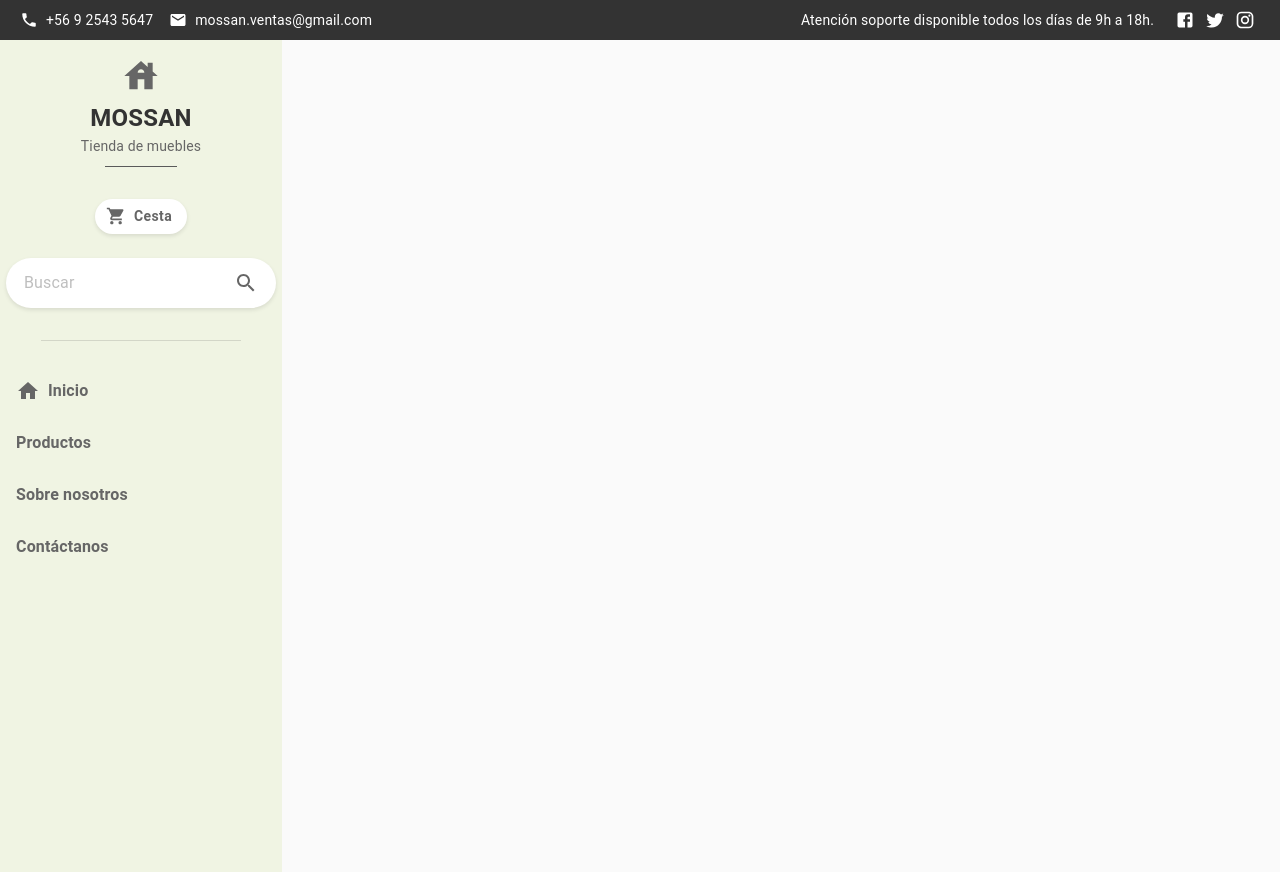
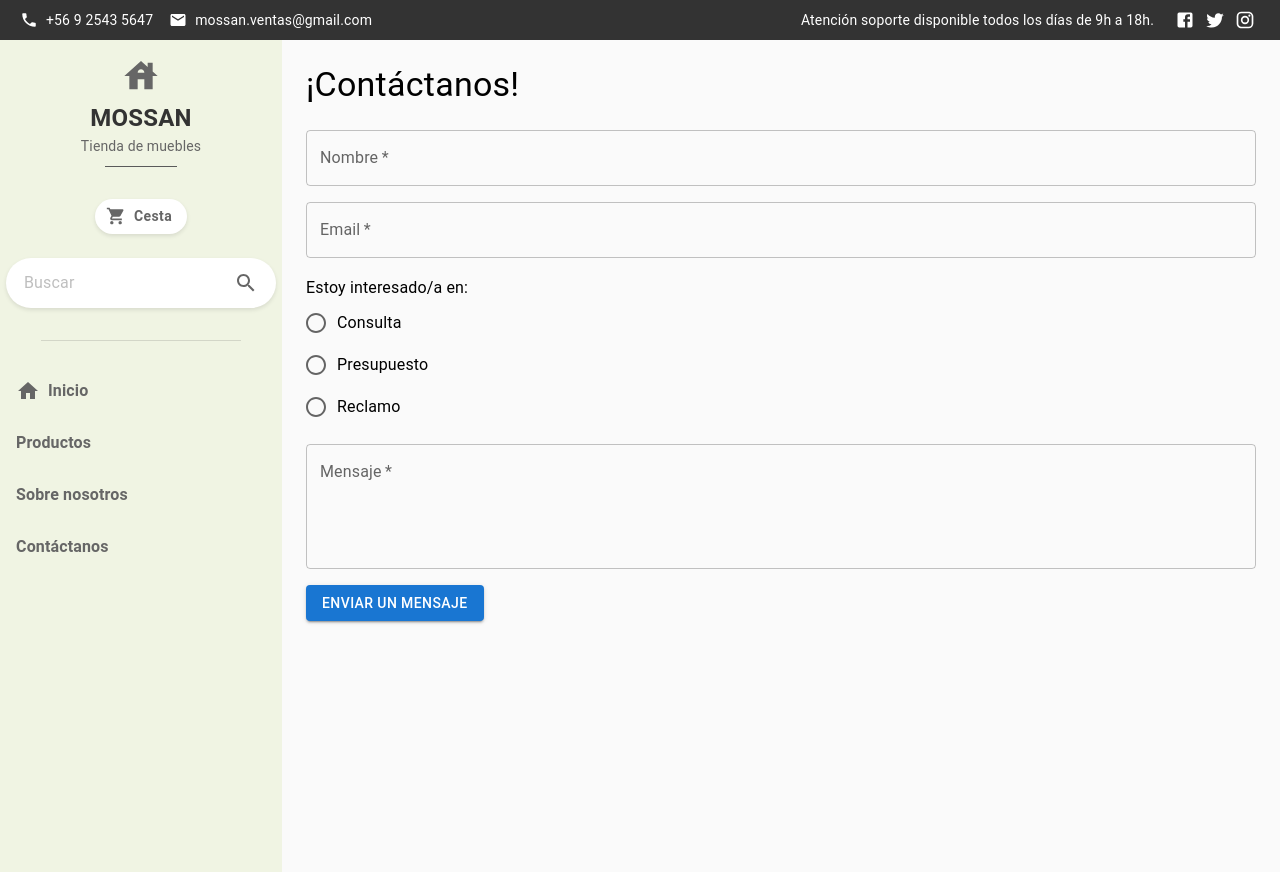
Before and after one commit to smoppthie/Mossan-Front, a React (Create React App) app: page /contact in a window 1280 px wide. Built offline with nearby package versions, Linux system fonts and the light colour scheme.

Commit message:
Creación de Apartado de Contacto.

```diff
--- /dev/null
+++ b/src/components/ContactPage.js
@@ -0,0 +1,76 @@
+// src/components/ContactPage.js
+import React, { useState } from 'react';
+import { Box, Typography, TextField, Button, RadioGroup, FormControlLabel, Radio } from '@mui/material';
+import axios from 'axios';
+
+function ContactPage() {
+  const [formData, setFormData] = useState({
+    name: '',
+    email: '',
+    interest: '',
+    message: '',
+  });
+
+  const handleChange = (e) => {
+    const { name, value } = e.target;
+    setFormData({ ...formData, [name]: value });
+  };
+
+  const handleSubmit = (e) => {
+    e.preventDefault();
+    // Enviar datos al backend para que envíe el correo electrónico
+    axios.post('http://localhost:4000/api/send-email', formData)
+      .then((response) => {
+        alert('Mensaje enviado exitosamente');
+      })
+      .catch((error) => {
+        console.error('Error al enviar el mensaje:', error);
+      });
+  };
+
+  return (
+    <Box sx={{ display: 'flex', flexDirection: 'column', padding: 3 }}>
+      <Typography variant="h4" sx={{ mb: 3 }}>¡Contáctanos!</Typography>
+      <form onSubmit={handleSubmit}>
+        <TextField
+          label="Nombre"
+          name="name"
+          fullWidth
+          sx={{ mb: 2 }}
+          onChange={handleChange}
+          required
+        />
+        <TextField
+          label="Email"
+          name="email"
+          fullWidth
+          type="email"
+          sx={{ mb: 2 }}
+          onChange={handleChange}
+          required
+        />
+        <Typography variant="subtitle1">Estoy interesado/a en:</Typography>
+        <RadioGroup name="interest" onChange={handleChange} sx={{ mb: 2 }}>
+          <FormControlLabel value="Consulta" control={<Radio />} label="Consulta" />
+          <FormControlLabel value="Presupuesto" control={<Radio />} label="Presupuesto" />
+          <FormControlLabel value="Reclamo" control={<Radio />} label="Reclamo" />
+        </RadioGroup>
+        <TextField
+          label="Mensaje"
+          name="message"
+          fullWidth
+          multiline
+          rows={4}
+          sx={{ mb: 2 }}
+          onChange={handleChange}
+          required
+        />
+        <Button variant="contained" type="submit">
+          Enviar un mensaje
+        </Button>
+      </form>
+    </Box>
+  );
+}
+
+export default ContactPage;
--- a/src/components/Sidebar.js
+++ b/src/components/Sidebar.js
@@ -132,7 +132,7 @@ function Sidebar() {
             }}
           />
         </ListItem>
-        <ListItem button sx={{ justifyContent: 'center', padding: '10px 0' }}>
+            <ListItem button component={Link} to="/contact" sx={{ justifyContent: 'center', padding: '10px 0' }}>
       <ListItemText
         primary="Contáctanos"
         primaryTypographyProps={{
--- a/src/router.js
+++ b/src/router.js
@@ -3,13 +3,15 @@ import React from 'react';
 import { Routes, Route } from 'react-router-dom';
 import MainContent from './components/MainContent';
 import ProductsPage from './components/ProductsPage';
-import AboutPage from './components/AboutPage'; // Importa el componente de "Sobre Nosotros"
+import AboutPage from './components/AboutPage';
+import ContactPage from './components/ContactPage'; // Importa ContactPage
 
 const RouterConfig = () => (
   <Routes>
     <Route path="/" element={<MainContent />} />
     <Route path="/products" element={<ProductsPage />} />
-    <Route path="/about" element={<AboutPage />} /> {/* Ruta para AboutPage */}
+    <Route path="/about" element={<AboutPage />} />
+    <Route path="/contact" element={<ContactPage />} /> {/* Nueva ruta para ContactPage */}
   </Routes>
 );
 
```
Lines whose indentation alone changed are shown as unchanged.
